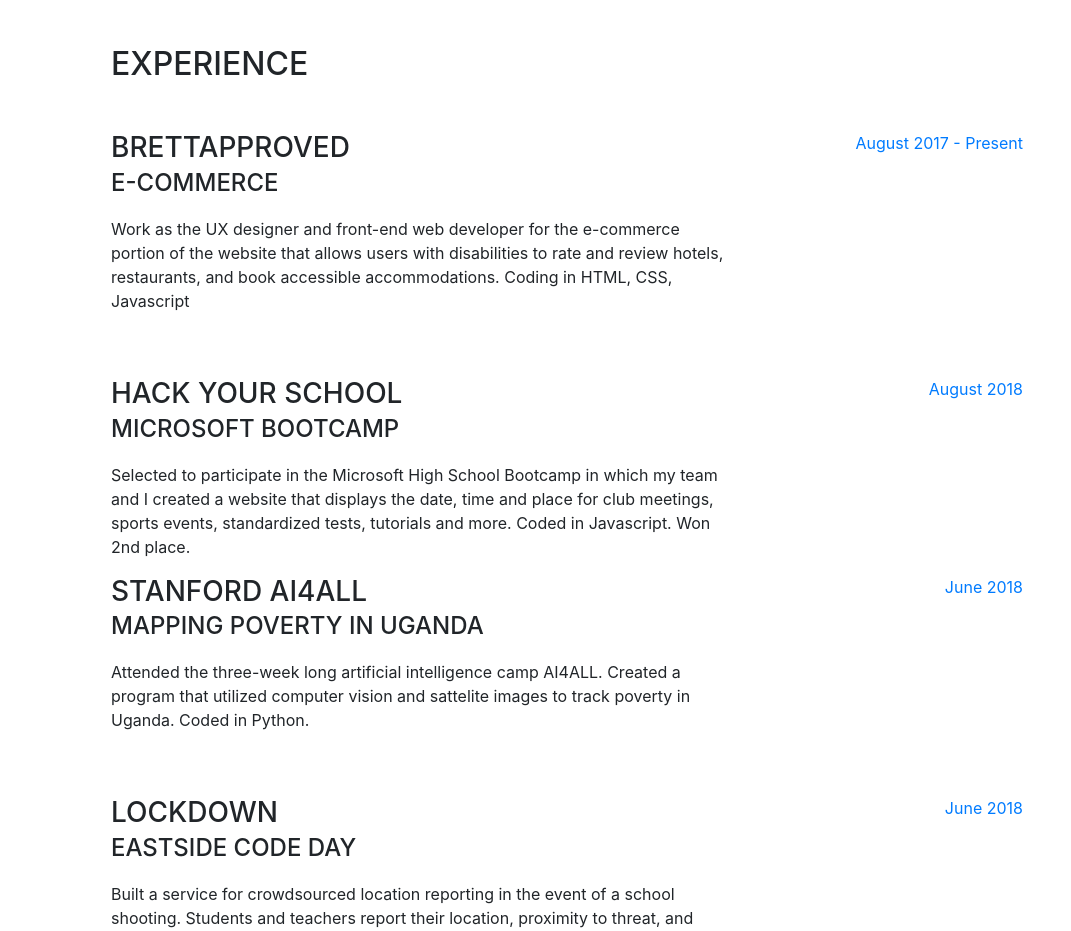
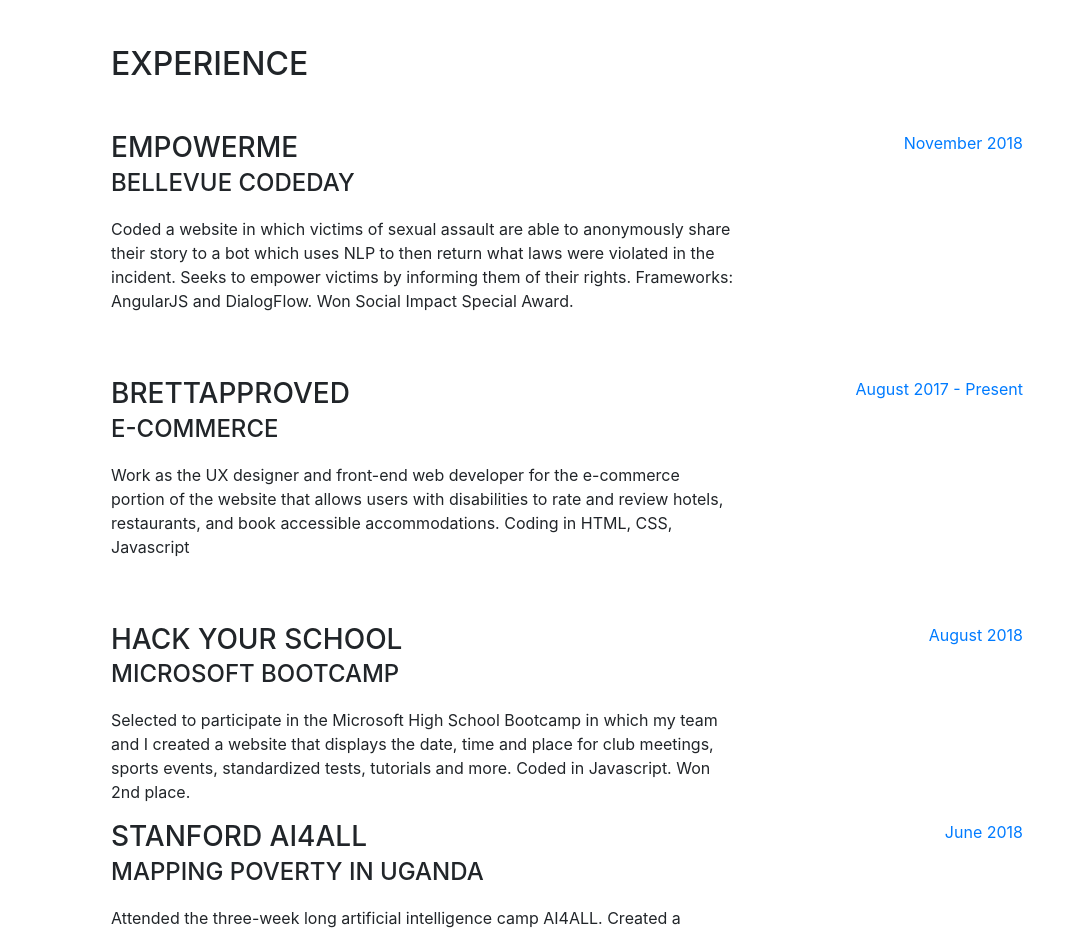
Before and after one commit to sybillamastersfund/sampossible.github.io, a website with bundled scripts: page index.html in a window 1280 px wide. Shown: the part 804-1735 px from the top of the page, without its empty margins (209-1280 px from the left). Built offline with nearby package versions, Linux system fonts and the light colour scheme; a web font is replaced by a local one.

Commit message:
EmpowerMe

```diff
--- a/index.html
+++ b/index.html
@@ -92,6 +92,17 @@
       <section class="resume-section p-3 p-lg-5 d-flex flex-column" id="experience">
         <div class="my-auto">
           <h2 class="mb-5">Experience</h2>
+
+		  <div class="resume-item d-flex flex-column flex-md-row mb-5">
+            <div class="resume-content mr-auto">
+              <h3 class="mb-0">EmpowerMe</h3>
+              <div class="subheading mb-3">Bellevue CodeDay</div>
+              <p>Coded a website in which victims of sexual assault are able to anonymously share their story to a bot which uses NLP to then return what laws were violated in the incident. Seeks to empower victims by informing them of their rights. Frameworks: AngularJS and DialogFlow. Won Social Impact Special Award. </p>
+            </div>
+            <div class="resume-date text-md-right">
+              <span class="text-primary">November 2018</span>
+            </div>
+          </div>
 
           <div class="resume-item d-flex flex-column flex-md-row mb-5">
             <div class="resume-content mr-auto">
```
